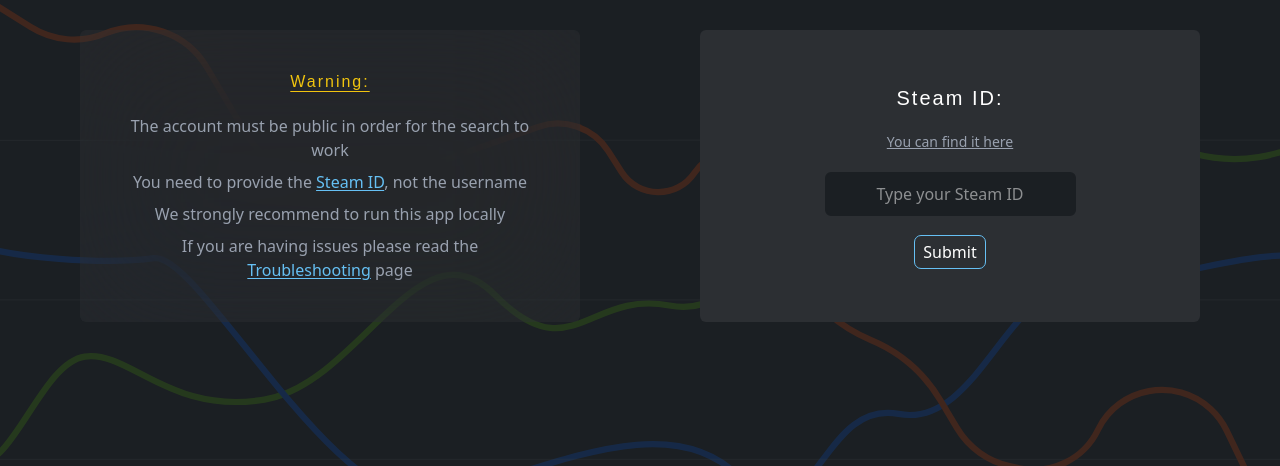
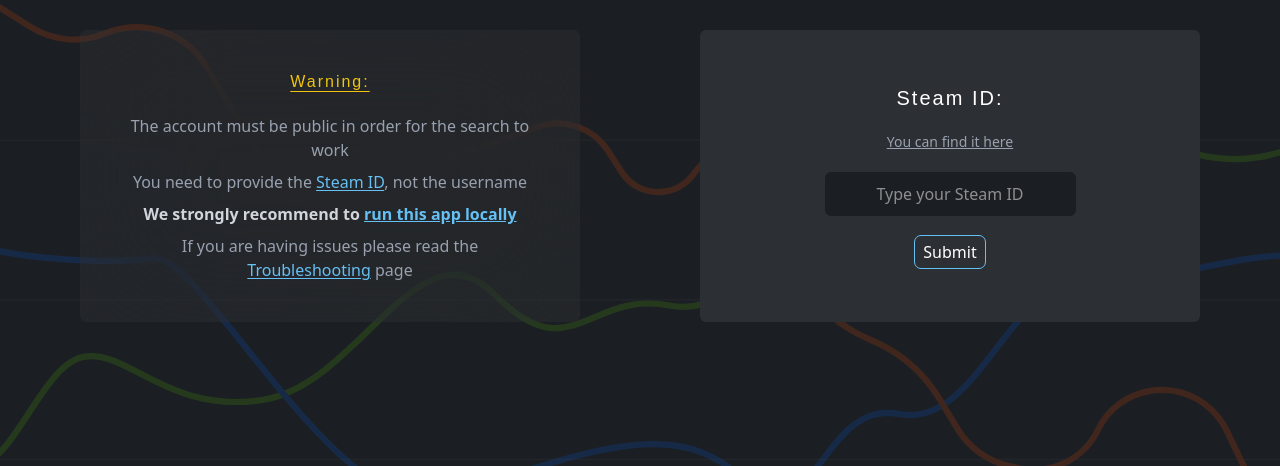
Before and after one commit to Gustavo2022003/SteamWaste, a FastAPI app: page /home in a window 1280 px wide. Shown: the part 130-596 px from the top of the page. Run offline with FastAPI, Linux system fonts and the light colour scheme; some web fonts are replaced.

Commit message:
Update warning.html

```diff
--- a/templates/partials/warning.html
+++ b/templates/partials/warning.html
@@ -3,7 +3,7 @@
     <div class="text-center flex flex-col gap-2">
         <p class="text-gray-400">The account must be public in order for the search to work</p>
         <p class="text-gray-400">You need to provide the <a href="https://store.steampowered.com/account/" target="_blank" class="underline underline-offset-2 hover:text-gray-200 text-[#66c0f4]">Steam ID</a>, not the username</p>
-        <p class="text-gray-400">We strongly recommend to run this app locally</p>
+        <p class="text-gray-300 font-bold">We strongly recommend to <a href="https://github.com/Gustavo2022003/SteamWaste" target="_blank" class="text-[#66c0f4] underline"> run this app locally</a></p>
         <p class="text-gray-400">If you are having issues please read the <a href="/troubleshooting" class="hover:text-gray-300 underline underline-offset-2 text-[#66c0f4]">Troubleshooting</a> page</p>
     </div>
 </div>
```
